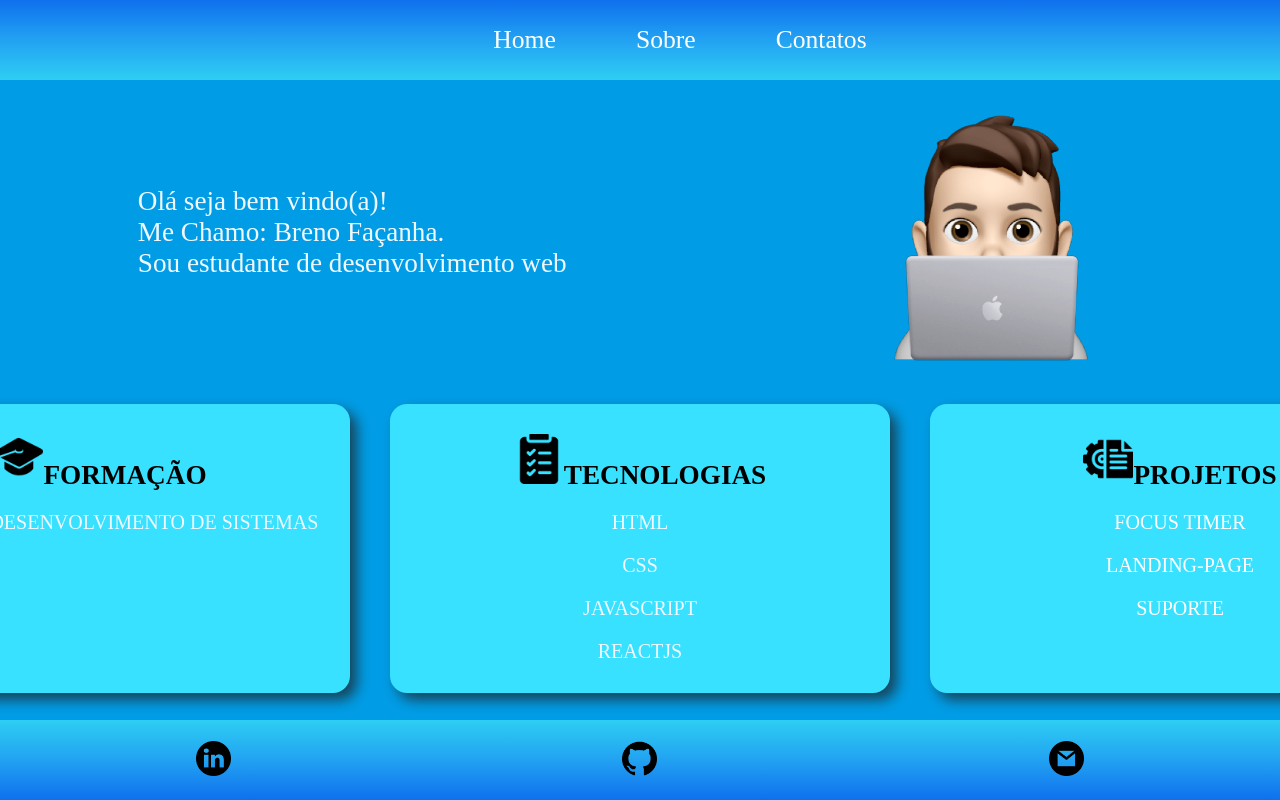
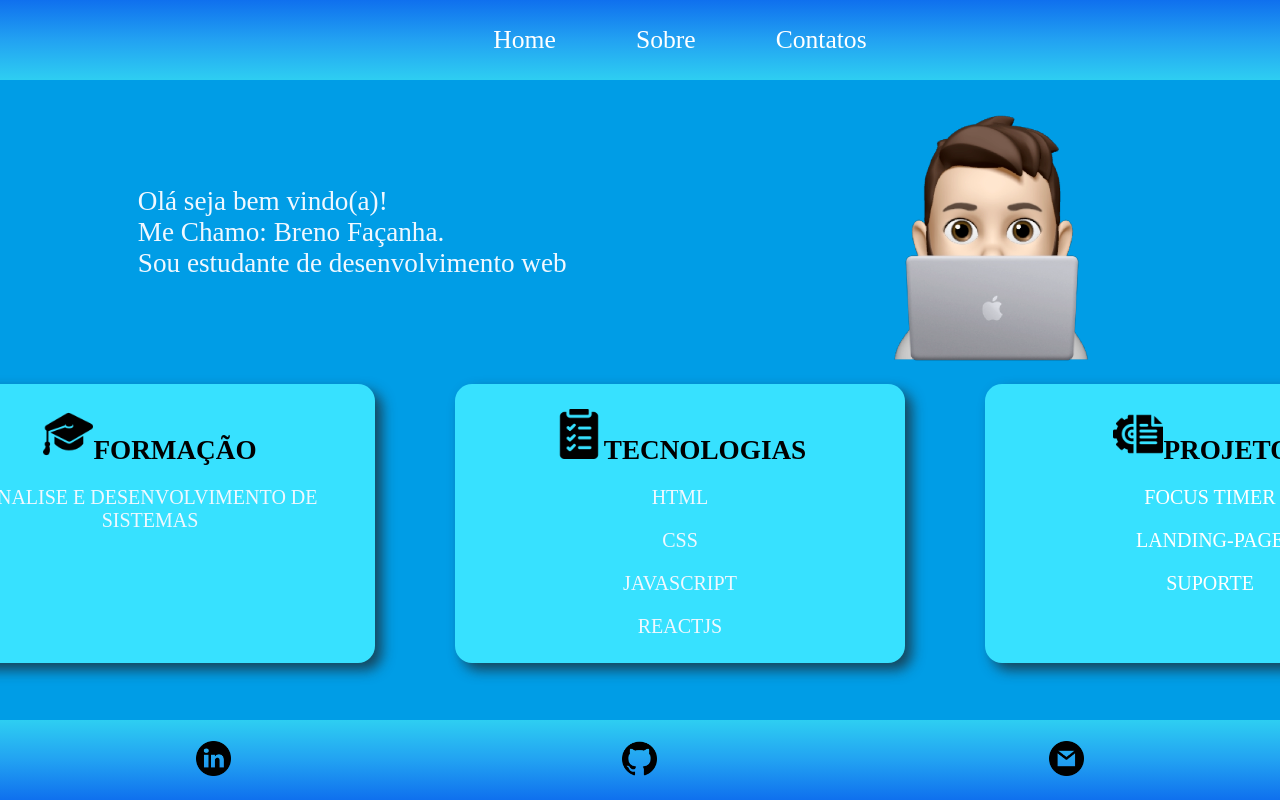
Before and after one commit to breno-facanha/LandingPageReact_1.0, a React (Vite) app in the folder landing-page/: page / in a window 1280 px wide. Shown: the top 800 px of the page. Built offline with nearby package versions, Linux system fonts and the light colour scheme.

Commit message:
Update Main.module.css
Ajustes no tamanho dos cards e espaçamentos para uma melhor vizualização

```diff
--- a/landing-page/src/components/Main/Main.module.css
+++ b/landing-page/src/components/Main/Main.module.css
@@ -41,9 +41,9 @@
     text-align: center;
     border-radius: 17px;
     box-shadow: 7px 7px 13px 0px rgba(31, 31, 31, 0.7);
-    padding: 30px;
-    margin: 20px;
-    width: 500px;
+    padding: 25px;
+    margin-left: 80px;
+    width: 450px;
     transition: all 0.3s ease-out;
     background-color: #37e1ff;
 
```
